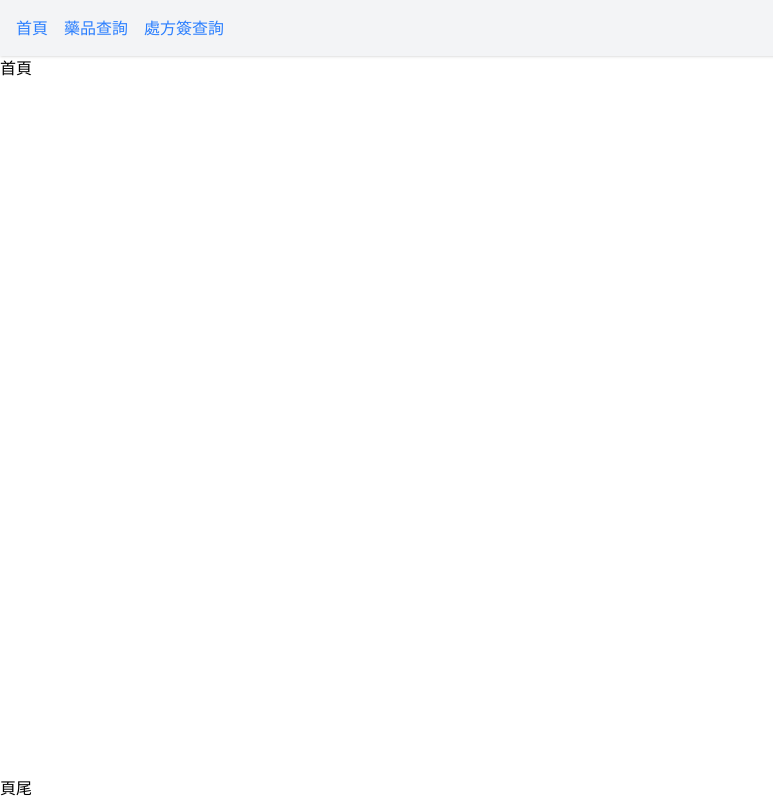
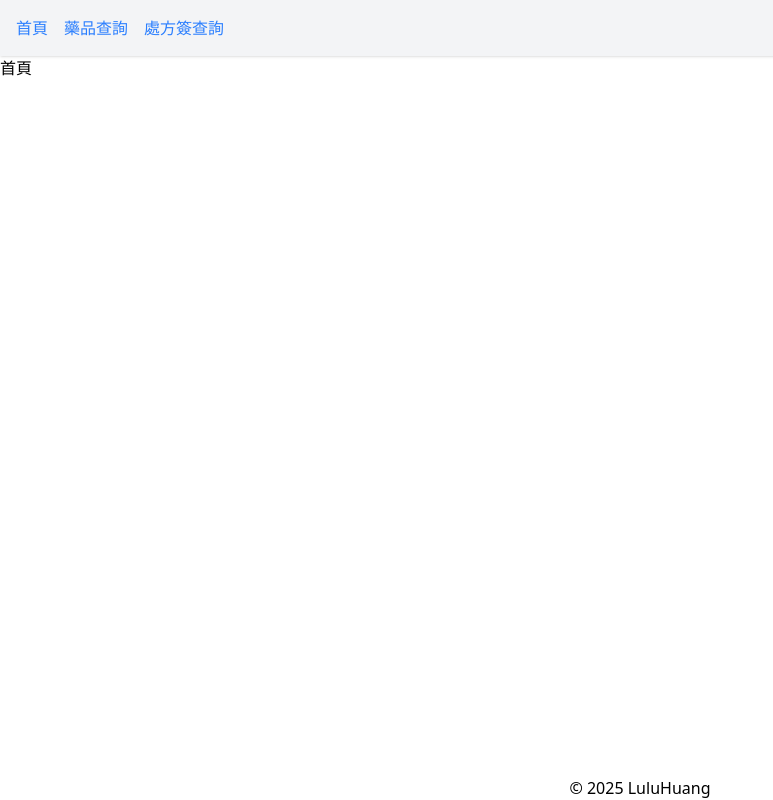
Before and after one commit to LuluuHuang/vite-med-scanner, a Vue app: page / in a window 1280 px wide. Shown: the whole page, without its empty margins (0-773 px from the left). Built offline with nearby package versions, Linux system fonts and the light colour scheme.

Commit message:
修改footer

```diff
--- a/src/components/Footer.vue
+++ b/src/components/Footer.vue
@@ -1,3 +1,7 @@
 <template>
-    <p>頁尾</p>
+    <footer>
+        <div class="flex justify-center">
+            <p>© 2025 LuluHuang</p>
+        </div>
+    </footer>
 </template>
```
